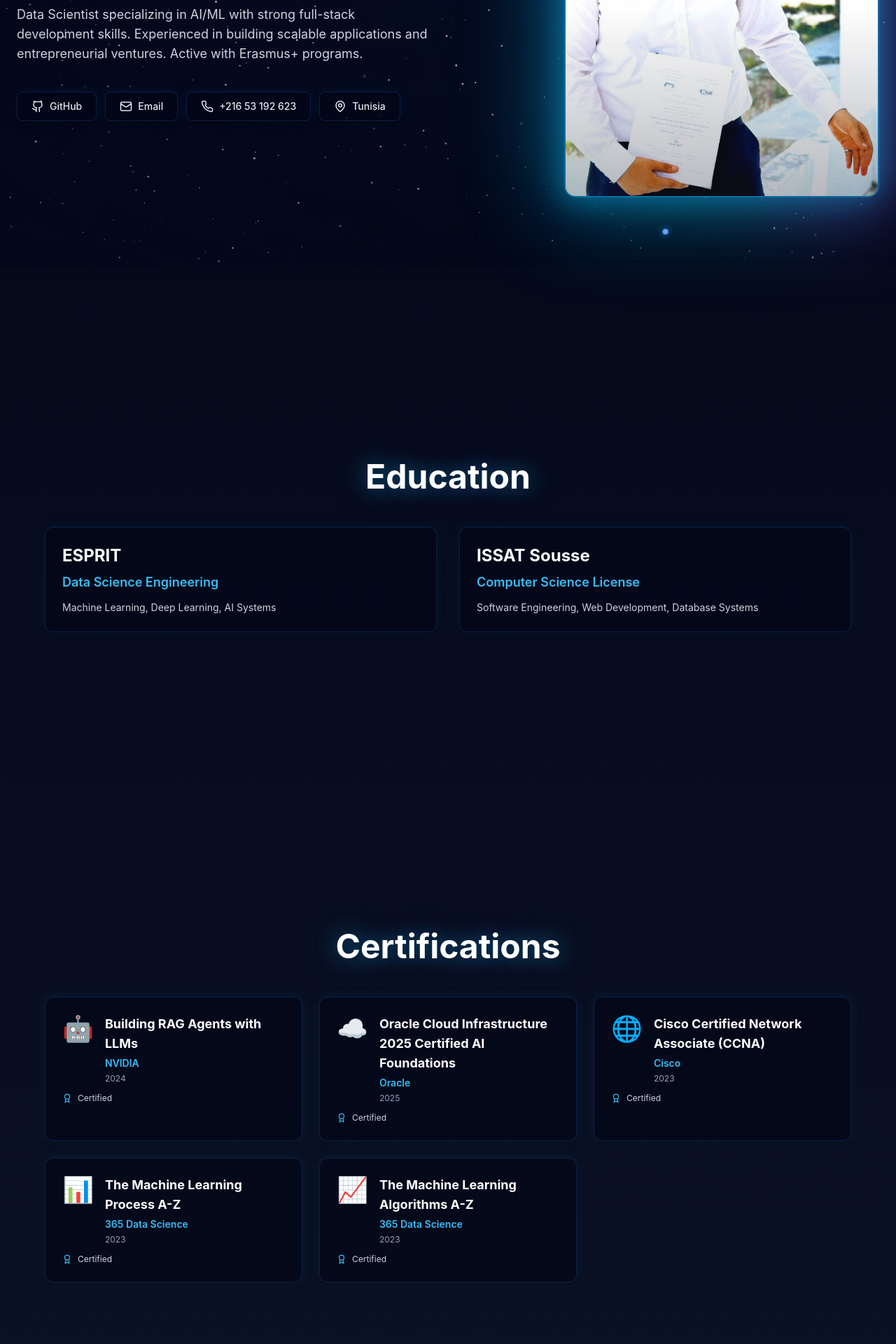
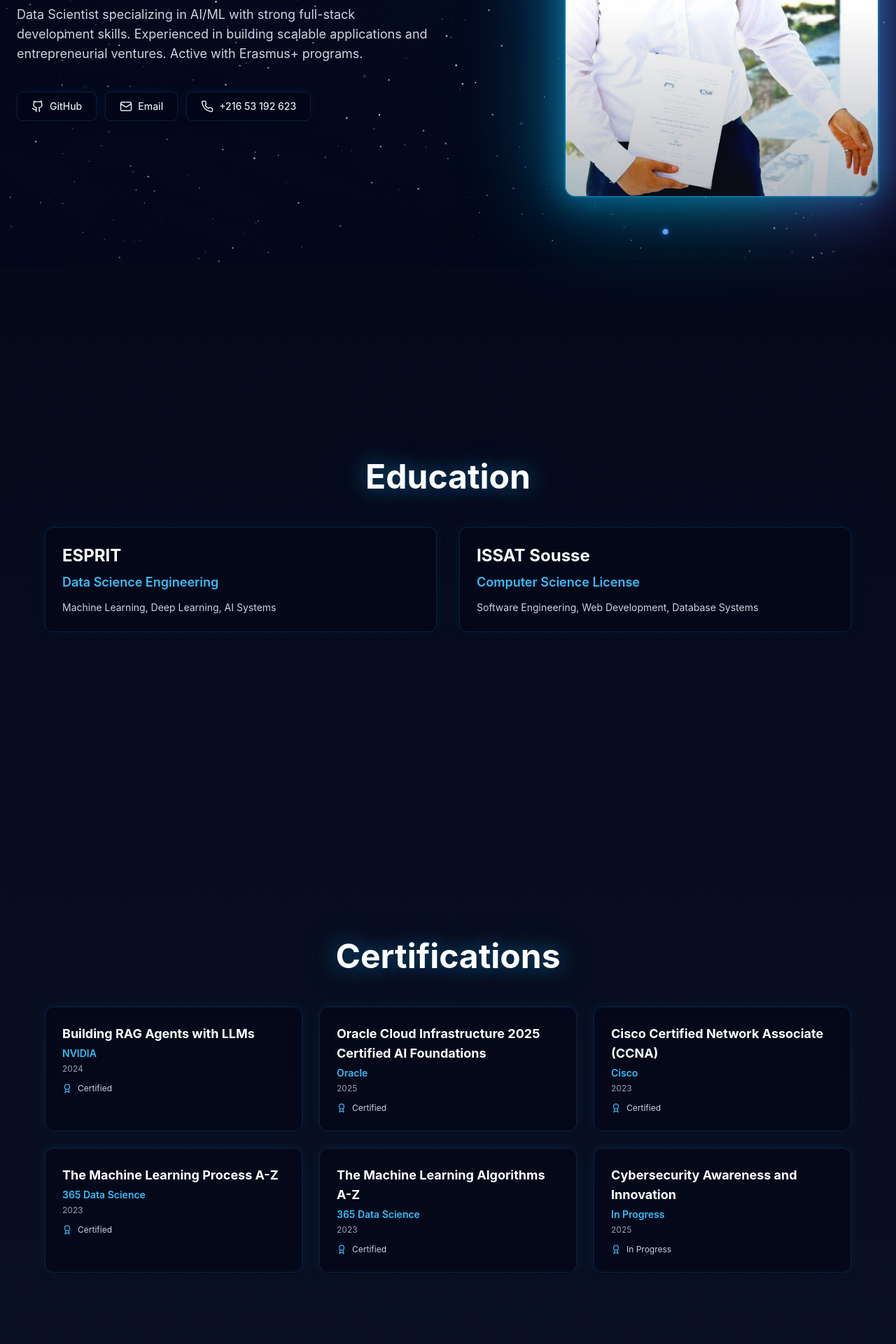
Before and after one commit to dhia10/portfolio, a React (Vite) app: page / in a window 1280 px wide. Shown: the part 420-2340 px from the top of the page at 70% size. Built offline with nearby package versions, Linux system fonts and the light colour scheme.

Commit message:
Update portfolio: Remove icons from certifications, remove location display, add Cybersecurity certification and Hobbies section

```diff
--- a/src/App.jsx
+++ b/src/App.jsx
@@ -10,6 +10,7 @@ const Certifications = lazy(() => import('./components/Certifications'));
 const Experience = lazy(() => import('./components/Experience'));
 const Skills = lazy(() => import('./components/Skills'));
 const Languages = lazy(() => import('./components/Languages'));
+const Hobbies = lazy(() => import('./components/Hobbies'));
 const Projects = lazy(() => import('./components/Projects'));
 const Footer = lazy(() => import('./components/Footer'));
 
@@ -63,6 +64,7 @@ function App() {
           <Experience />
           <Skills />
           <Languages />
+          <Hobbies />
           <Projects />
           <Footer />
         </Suspense>
--- a/src/components/Certifications.jsx
+++ b/src/components/Certifications.jsx
@@ -28,10 +28,7 @@ const Certifications = () => {
               className="glass-effect p-5 sm:p-6 rounded-xl hover:border-primary-500/50 transition-all duration-300 group"
               style={{ boxShadow: '0 4px 6px -1px rgba(0, 0, 0, 0.3), 0 0 15px rgba(14, 165, 233, 0.1)' }}
             >
-              <div className="flex items-start gap-3 sm:gap-4 mb-3">
-                <div className="text-3xl sm:text-4xl flex-shrink-0 group-hover:scale-110 transition-transform duration-300">
-                  {cert.icon}
-                </div>
+              <div className="flex flex-col gap-3 mb-3">
                 <div className="flex-1 min-w-0">
                   <h3 className="text-base sm:text-lg font-bold mb-1 text-white leading-snug">
                     {cert.title}
@@ -46,7 +43,7 @@ const Certifications = () => {
               </div>
               <div className="flex items-center gap-2 text-xs text-slate-300">
                 <Award size={14} className="text-primary-400 flex-shrink-0" />
-                <span>Certified</span>
+                <span>{cert.inProgress ? 'In Progress' : 'Certified'}</span>
               </div>
             </motion.div>
           ))}
--- a/src/components/Hero.jsx
+++ b/src/components/Hero.jsx
@@ -71,11 +71,6 @@ const Hero = () => {
                 <Phone size={16} className="sm:w-[18px] sm:h-[18px]" />
                 <span className="text-xs sm:text-sm font-medium">{personalInfo.phone}</span>
               </div>
-
-              <div className="glass-effect px-3 sm:px-5 py-2 sm:py-2.5 rounded-lg flex items-center gap-2">
-                <MapPin size={16} className="sm:w-[18px] sm:h-[18px]" />
-                <span className="text-xs sm:text-sm font-medium">{personalInfo.location}</span>
-              </div>
             </motion.div>
           </motion.div>
 
--- /dev/null
+++ b/src/components/Hobbies.jsx
@@ -0,0 +1,41 @@
+import React from 'react';
+import { motion } from 'framer-motion';
+import { hobbies } from '../data/portfolio';
+
+const Hobbies = () => {
+  return (
+    <section id="hobbies" className="min-h-screen flex items-center justify-center relative z-10 px-4 sm:px-6 py-16 sm:py-20">
+      <div className="max-w-6xl w-full">
+        <motion.h2
+          initial={{ opacity: 0, y: 20 }}
+          whileInView={{ opacity: 1, y: 0 }}
+          viewport={{ once: true }}
+          className="text-3xl sm:text-4xl md:text-5xl font-bold text-center mb-8 sm:mb-12 text-white"
+          style={{ textShadow: '0 0 30px rgba(14, 165, 233, 0.5), 0 0 60px rgba(6, 182, 212, 0.3)' }}
+        >
+          Hobbies & Interests
+        </motion.h2>
+
+        <div className="grid grid-cols-1 sm:grid-cols-2 md:grid-cols-3 gap-4 sm:gap-6">
+          {hobbies.map((hobby, index) => (
+            <motion.div
+              key={index}
+              initial={{ opacity: 0, y: 20 }}
+              whileInView={{ opacity: 1, y: 0 }}
+              viewport={{ once: true }}
+              transition={{ delay: index * 0.1, duration: 0.5 }}
+              className="glass-effect p-4 sm:p-5 rounded-xl hover:border-primary-500/50 transition-all duration-300 group hover:scale-105"
+              style={{ boxShadow: '0 4px 6px -1px rgba(0, 0, 0, 0.3), 0 0 15px rgba(14, 165, 233, 0.1)' }}
+            >
+              <h3 className="text-base sm:text-lg font-semibold text-center text-white group-hover:text-primary-400 transition-colors duration-300">
+                {hobby.name}
+              </h3>
+            </motion.div>
+          ))}
+        </div>
+      </div>
+    </section>
+  );
+};
+
+export default Hobbies;
--- a/src/components/Navbar.jsx
+++ b/src/components/Navbar.jsx
@@ -28,6 +28,7 @@ const Navbar = () => {
     { id: 'certifications', label: 'Certifications' },
     { id: 'experience', label: 'Experience' },
     { id: 'skills', label: 'Skills' },
+    { id: 'hobbies', label: 'Hobbies' },
     { id: 'projects', label: 'Projects' },
     { id: 'contact', label: 'Contact' }
   ];
--- a/src/data/portfolio.js
+++ b/src/data/portfolio.js
@@ -27,32 +27,33 @@ export const certifications = [
   {
     title: "Building RAG Agents with LLMs",
     issuer: "NVIDIA",
-    year: "2024",
-    icon: "🤖"
+    year: "2024"
   },
   {
     title: "Oracle Cloud Infrastructure 2025 Certified AI Foundations",
     issuer: "Oracle",
-    year: "2025",
-    icon: "☁️"
+    year: "2025"
   },
   {
     title: "Cisco Certified Network Associate (CCNA)",
     issuer: "Cisco",
-    year: "2023",
-    icon: "🌐"
+    year: "2023"
   },
   {
     title: "The Machine Learning Process A-Z",
     issuer: "365 Data Science",
-    year: "2023",
-    icon: "📊"
+    year: "2023"
   },
   {
     title: "The Machine Learning Algorithms A-Z",
     issuer: "365 Data Science",
-    year: "2023",
-    icon: "📈"
+    year: "2023"
+  },
+  {
+    title: "Cybersecurity Awareness and Innovation",
+    issuer: "In Progress",
+    year: "2025",
+    inProgress: true
   }
 ];
 
@@ -305,3 +306,12 @@ export const businessActivities = [
     icon: "🎬"
   }
 ];
+
+export const hobbies = [
+  { name: "Creating Content" },
+  { name: "Strategy/puzzle challenges" },
+  { name: "Karaoke & music" },
+  { name: "Gaming" },
+  { name: "Environmental & animal care" },
+  { name: "Reading Books" }
+];
```
Also changed, not shown: me.jpeg (deleted), me.png (added).
